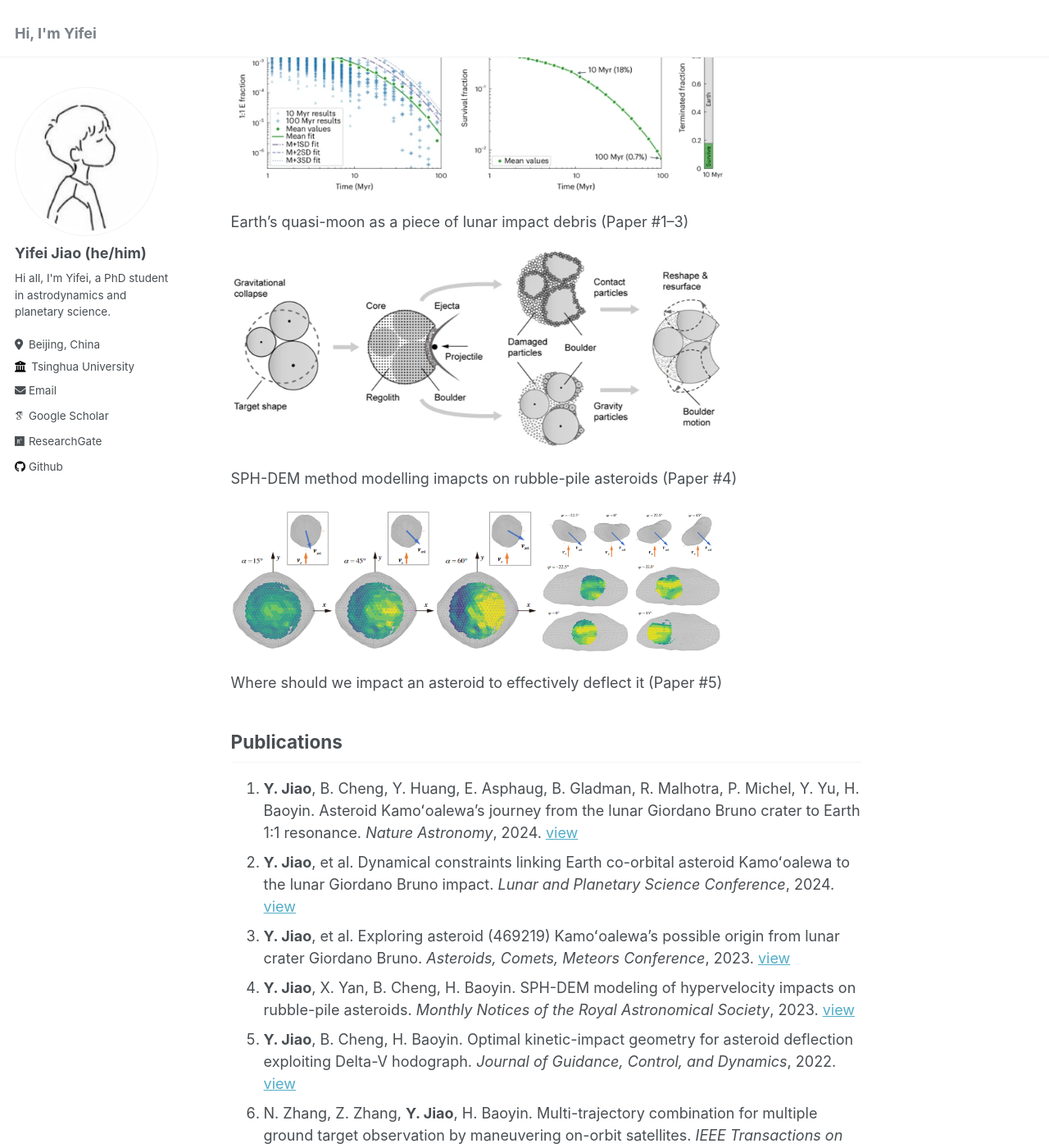
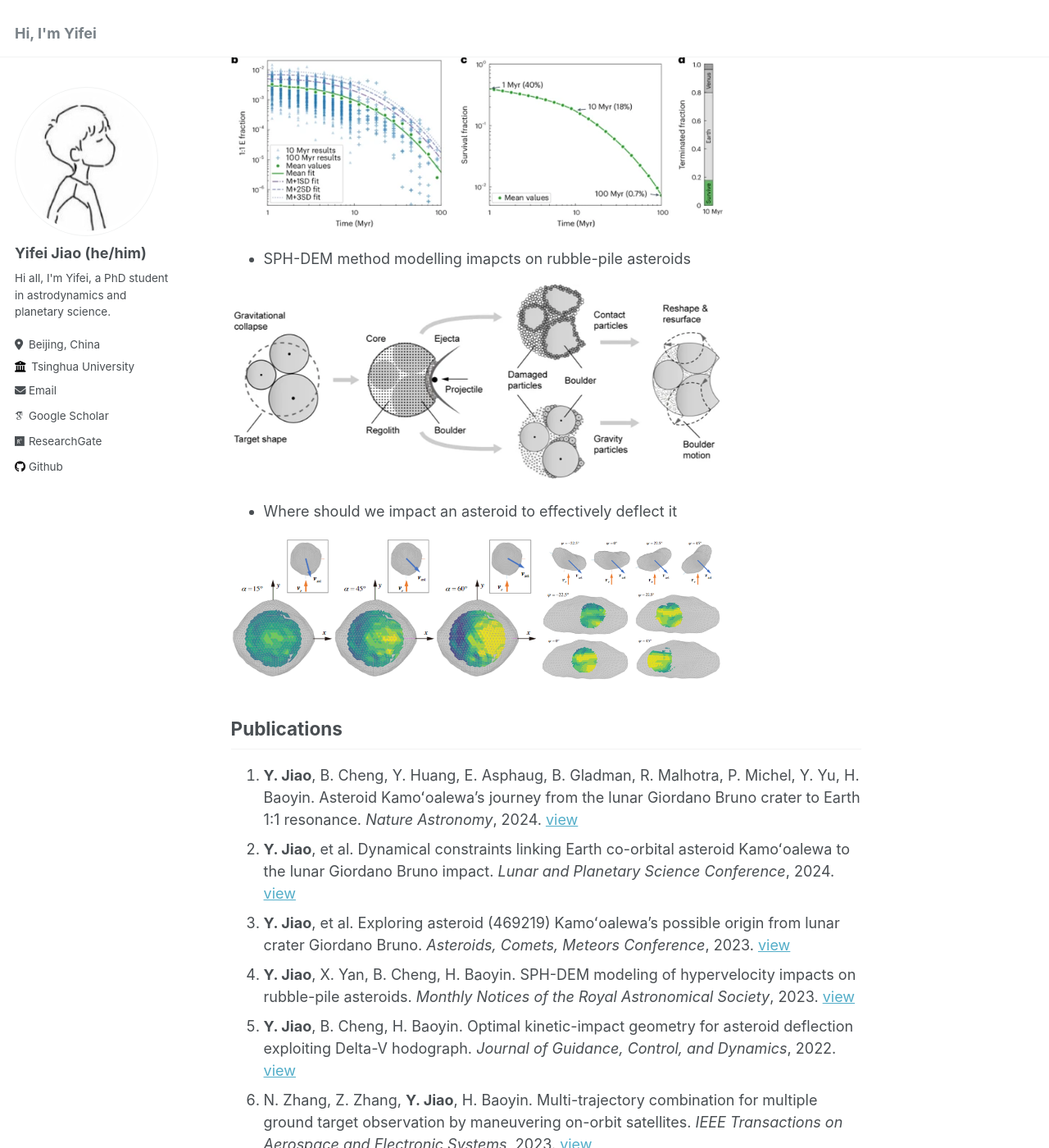
Before and after one commit to jiaoyf-thu/jiaoyf-thu.github.io, a Jekyll site: the page built from _pages/about.md, in a window 1280 px wide and 1400 px high, scrolled down 542 px. Shown: the whole window at 82% size. Built offline with Jekyll 4.4.1, drawn with Linux system fonts in a browser that asks for light colours; some web fonts are replaced; some of the changed text lies outside the part shown.

Commit message:
Update about.md

```diff
--- a/_pages/about.md
+++ b/_pages/about.md
@@ -11,17 +11,17 @@ redirect_from:
 
 I am currently a PhD student at Laboratory of AstroDynamics, Tsinghua University, and also a visiting student at Lunar & Planetary Laboratory, University of Arizona. My research interests are focused on asteroid exploration and deflection dynamics, as well as the collisional and dynamical evolution of small planetary bodies in the solar system. I am also engaged in the exploration of numerical simulations and optimization algorithms in planetary science.
 
++ Earth's quasi-moon as a piece of lunar impact debris
+
 <img src="https://jiaoyf-thu.github.io/images/fig3.png"  width="600">
 
-Earth's quasi-moon as a piece of lunar impact debris (Paper #1--3)
++ SPH-DEM method modelling imapcts on rubble-pile asteroids
 
 <img src="https://jiaoyf-thu.github.io/images/fig2.png"  width="600">
 
-SPH-DEM method modelling imapcts on rubble-pile asteroids (Paper #4)
++ Where should we impact an asteroid to effectively deflect it
 
 <img src="https://jiaoyf-thu.github.io/images/fig1.png"  width="600">
-
-Where should we impact an asteroid to effectively deflect it (Paper #5)
 
 ## Publications
 1. **Y. Jiao**, B. Cheng, Y. Huang, E. Asphaug, B. Gladman, R. Malhotra, P. Michel, Y. Yu, H. Baoyin. Asteroid Kamoʻoalewa's journey from the lunar Giordano Bruno crater to Earth 1:1 resonance. *Nature Astronomy*, 2024. [view](https://www.nature.com/articles/s41550-024-02258-z)
```
